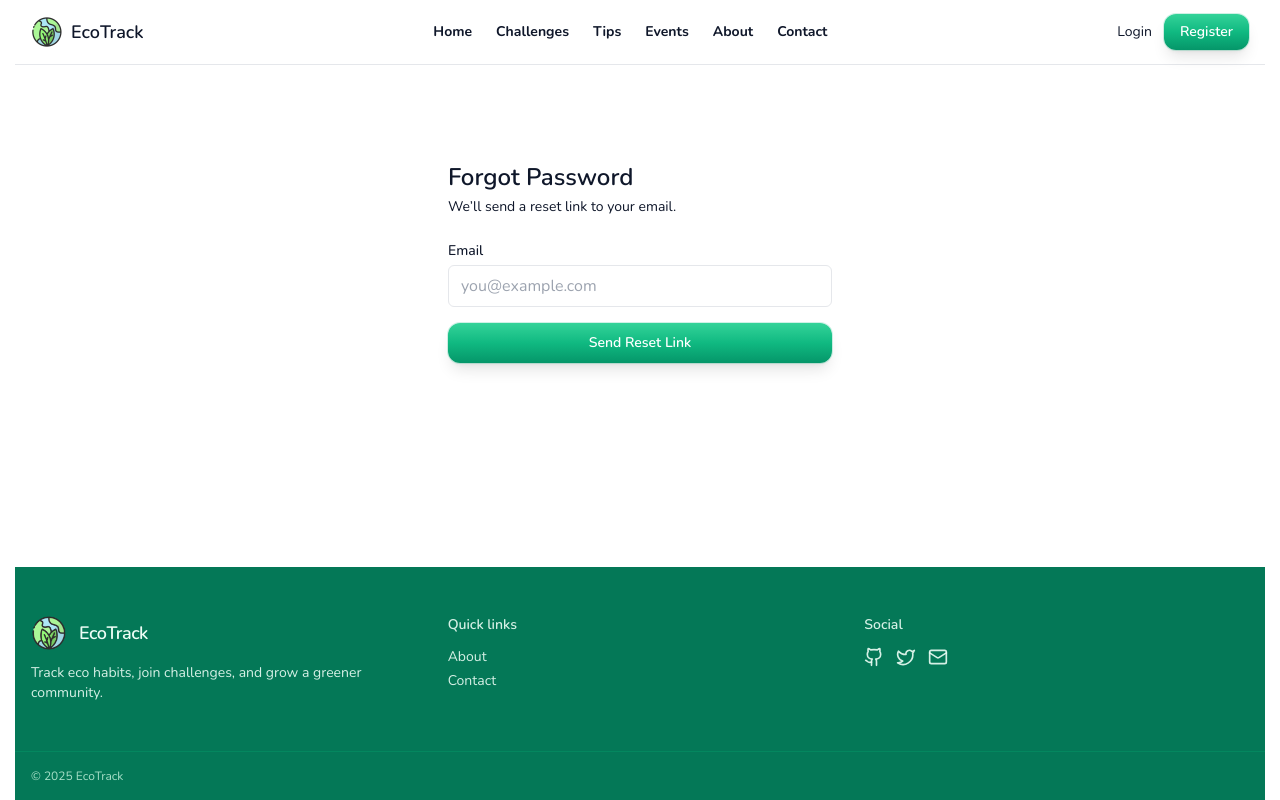
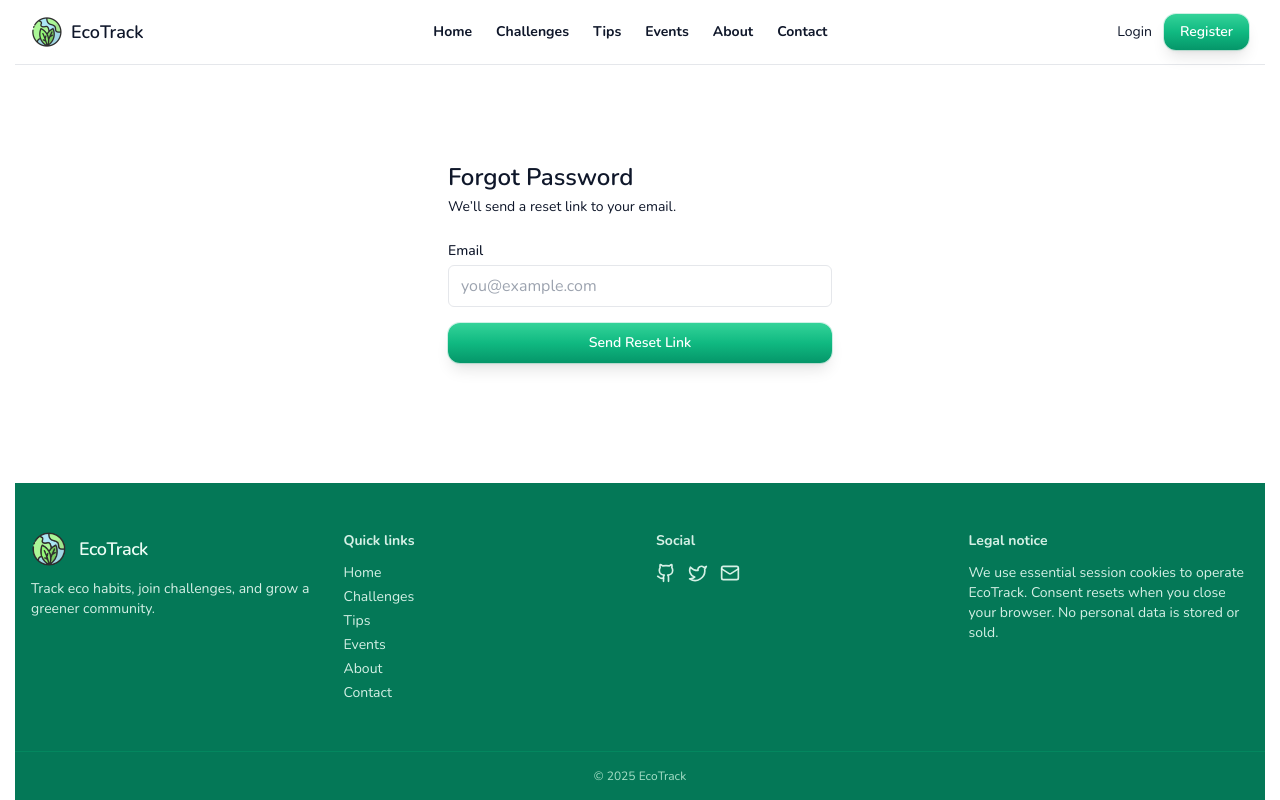
Before and after one commit to iamOmarFaruk/EcoTrack-Front, a React (Vite) app: page /forgot-password in a window 1280 px wide. Built offline with nearby package versions, Linux system fonts and the light colour scheme.

Commit message:
footer done for now

```diff
--- a/src/components/Footer.jsx
+++ b/src/components/Footer.jsx
@@ -5,7 +5,7 @@ import Logo from './Logo.jsx'
 export default function Footer() {
   return (
     <footer className="bg-emerald-700 text-emerald-50">
-      <div className="container grid gap-8 py-12 md:grid-cols-3">
+      <div className="container grid gap-8 py-12 md:grid-cols-4">
         <div className="space-y-3">
           <div className="flex items-center gap-3">
             <Logo className="h-9 w-9" />
@@ -16,24 +16,34 @@ export default function Footer() {
           </p>
         </div>
         <div className="space-y-3">
-          <p className="text-sm font-semibold text-emerald-50/90">Quick links</p>
+          <p className="text-sm font-bold text-emerald-50/90">Quick links</p>
           <nav className="grid gap-1 text-sm">
-            <Link to="/about" className="text-emerald-50/90 hover:text-white">About</Link>
-            <Link to="/contact" className="text-emerald-50/90 hover:text-white">Contact</Link>
+            <Link to="/" className="text-emerald-50/90 hover:text-white hover:underline underline-offset-4">Home</Link>
+            <Link to="/challenges" className="text-emerald-50/90 hover:text-white hover:underline underline-offset-4">Challenges</Link>
+            <Link to="/tips" className="text-emerald-50/90 hover:text-white hover:underline underline-offset-4">Tips</Link>
+            <Link to="/events" className="text-emerald-50/90 hover:text-white hover:underline underline-offset-4">Events</Link>
+            <Link to="/about" className="text-emerald-50/90 hover:text-white hover:underline underline-offset-4">About</Link>
+            <Link to="/contact" className="text-emerald-50/90 hover:text-white hover:underline underline-offset-4">Contact</Link>
           </nav>
         </div>
         <div className="space-y-3">
-          <p className="text-sm font-semibold text-emerald-50/90">Social</p>
+          <p className="text-sm font-bold text-emerald-50/90">Social</p>
           <div className="flex items-center gap-3 text-emerald-50/90">
             <a href="#" aria-label="GitHub" className="hover:text-white"><Github className="h-5 w-5" /></a>
             <a href="#" aria-label="X (Twitter)" className="hover:text-white"><Twitter className="h-5 w-5" /></a>
             <a href="#" aria-label="Email" className="hover:text-white"><Mail className="h-5 w-5" /></a>
           </div>
         </div>
+        <div className="space-y-3">
+          <p className="text-sm font-bold text-emerald-50/90">Legal notice</p>
+          <div className="text-sm text-emerald-50/90">
+            <p>We use essential session cookies to operate EcoTrack. Consent resets when you close your browser. No personal data is stored or sold.</p>
+          </div>
+        </div>
       </div>
       <div className="border-t border-emerald-600/50 py-4">
-        <div className="container flex flex-col items-center justify-between gap-2 text-xs text-emerald-100/80 md:flex-row">
-          <span>© {new Date().getFullYear()} EcoTrack</span>
+        <div className="container flex items-center justify-center text-xs text-emerald-100/80">
+          <span className="text-center">© {new Date().getFullYear()} EcoTrack</span>
         </div>
       </div>
     </footer>
```
